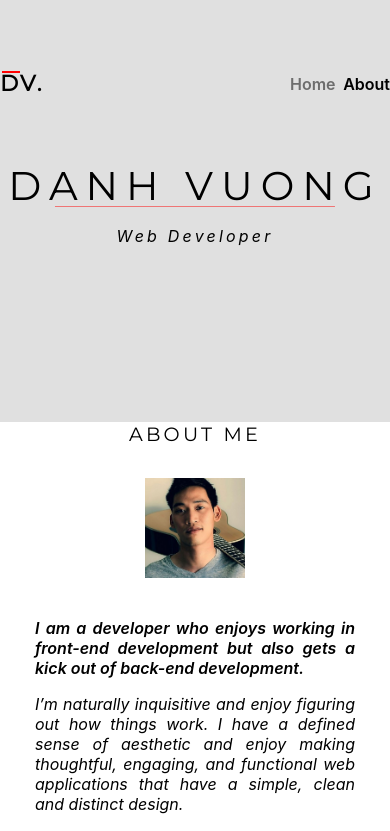
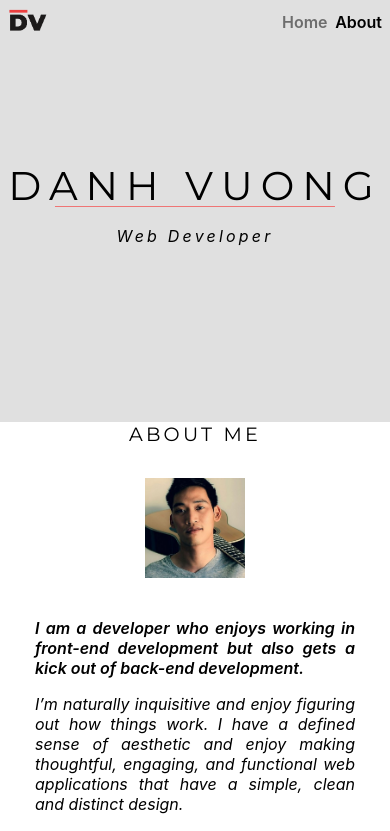
Before and after one commit to vtdanh0701/portfolio-v2, a React (Create React App) app: page /about in a window 390 px wide. Shown: the top 831 px of the page. Built offline with nearby package versions, Linux system fonts and the light colour scheme.

Commit message:
nav bar responsive

```diff
--- a/src/Component/Nav/Nav.css
+++ b/src/Component/Nav/Nav.css
@@ -1,14 +1,14 @@
 .nav-bar{
     min-width: 100%;
-    height: 20vh;
+    padding-top: calc(5% - 2em);
+    padding-left: calc(12% - 4rem);
+    padding-right: calc(12% - 4rem);
     background-color:transparent;
     z-index: 4;
     align-items: center;
     display: flex;
     box-sizing: border-box;
-    padding: 0 10vw;
     justify-content: space-between;
-
 }
 .link-container{
     min-width: 100px;
@@ -30,25 +30,17 @@
     color: black;
 }
 .logo{
-    color: black;
-    font-size: 22px;
-    font-weight: bold;
-    letter-spacing: .1em;
-    position: relative;
-    font-family: 'Montserrat', sans-serif;
-    line-height: 1.2;
+    width: 40px;
 }
-
-.logo .border{
-    width: 16px;
-    border: 1px solid red;
-    position: absolute;
-    top: 0;
-    left: 4.5%;
+.logo img{
+    width: 100%;
 }
 
 @media only screen and (max-width: 600px){
+    .link-container > a:hover{
+        transform: scale(1);
+    }
     .nav-bar{
-        padding: 0
+        padding: 0 .5rem;
     }
 }
--- a/src/Component/Nav/Nav.js
+++ b/src/Component/Nav/Nav.js
@@ -2,7 +2,7 @@ import React from 'react';
 import './Nav.css';
 import {NavLink} from 'react-router-dom';
 
-
+import Logo from '../../images/nav-logo.png'
 
 
 const Nav = () =>{
@@ -10,8 +10,7 @@ const Nav = () =>{
 
         <div className='nav-bar'>
             <div className='logo'>
-                <div className='border'></div>
-                <span>DV.</span>
+                <img src={Logo} alt='DV'/>
             </div>
             <div className='link-container'>
                 <NavLink to='/' exact activeClassName='active-link'>Home</NavLink>
```
Also changed, not shown: src/images/nav-logo.png (added).
